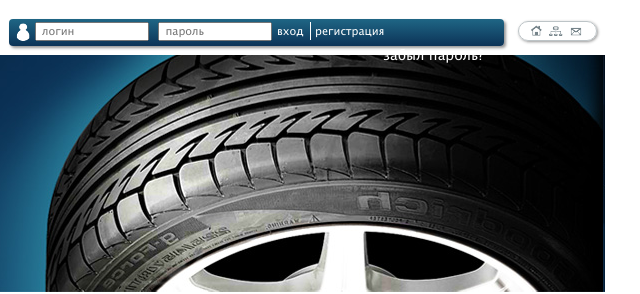
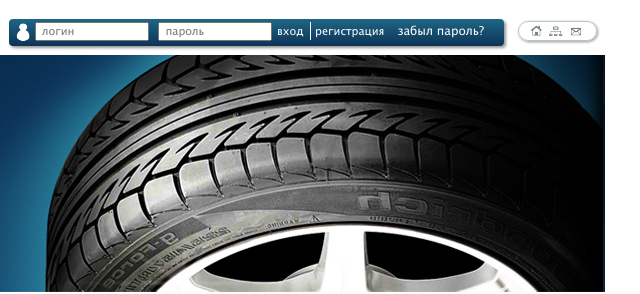
Before and after one commit to zmievskoy/zmievskoy.github.io, a plain HTML site: page HTML_homework/homework_6/index.html in a window 1280 px wide. Shown: the top 294 px of the page, 490-1130 px from the left. Drawn offline with Linux system fonts and the light colour scheme.

Commit message:
Update style.css

```diff
--- a/HTML_homework/homework_6/css/style.css
+++ b/HTML_homework/homework_6/css/style.css
@@ -105,7 +105,7 @@ body {
 	margin-right: 20px;
 }
 .password_button span{
-	font-size: 14px;}
+	font-size: 12px;}
 
 .top_menu {
 	width: 77px;
```
